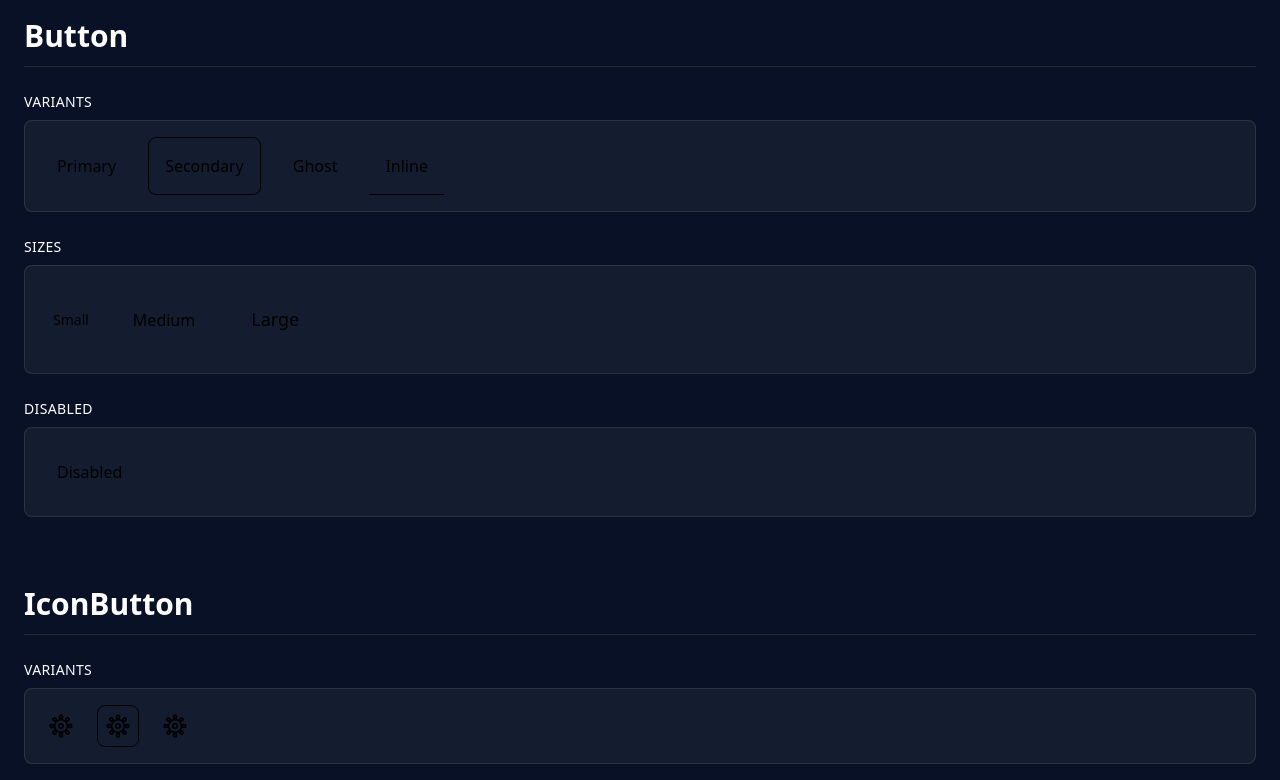
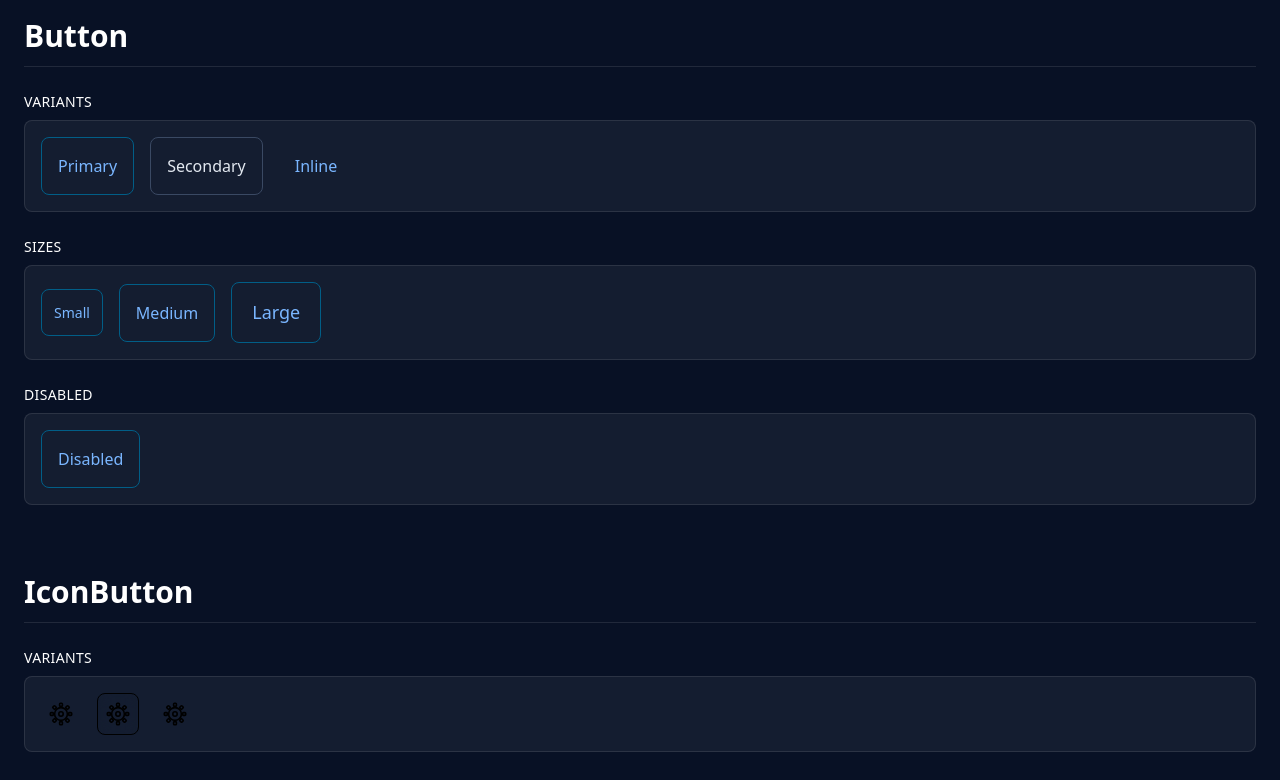
Before and after one commit to VladyslavSpasibozhko/portfolio, a React (Vite) app in the folder client/: page / in a window 1280 px wide. Shown: the part 1760-2540 px from the top of the page. Built offline with nearby package versions, Linux system fonts and the light colour scheme.

Commit message:
feat: update design for buttons

```diff
--- a/client/src/components/atoms/Button.tsx
+++ b/client/src/components/atoms/Button.tsx
@@ -1,38 +1,35 @@
-import type { ReactNode } from 'react';
+import type { ReactNode } from "react";
 
 interface ButtonProps extends React.ButtonHTMLAttributes<HTMLButtonElement> {
   children: ReactNode;
-  variant?: 'primary' | 'secondary' | 'ghost' | 'inline';
-  size?: 'sm' | 'md' | 'lg';
+  variant?: "primary" | "secondary" | "inline";
+  size?: "sm" | "md" | "lg";
 }
 
 const variantClasses = {
   primary:
-    "rounded-lg cursor-pointer bg-dark-500 transition-all duration-200",
+    "border border-border-highlight text-text-blue hover:border-border-focus hover:text-accent-sky",
   secondary:
-    "rounded-lg cursor-pointer border backdrop-blur-sm transition-all duration-200",
-  ghost:
-    "rounded-lg cursor-pointer transition-all duration-200",
-  inline:
-    "cursor-pointer border-b transition-all duration-200 ",
+    "border border-border-strong text-text-200 hover:border-border-DEFAULT hover:text-text-300",
+  inline: "text-text-blue hover:text-accent-sky",
 };
 
 const sizeClasses = {
-  sm: 'p-3 text-14',
-  md: 'p-4 text-16',
-  lg: 'p-6 text-18',
+  sm: "p-3 text-14",
+  md: "p-4 text-16",
+  lg: "px-5 py-4 text-18",
 };
 
 export function Button({
   children,
-  variant = 'primary',
-  size = 'md',
-  className = '',
+  variant = "primary",
+  size = "md",
+  className = "",
   ...props
 }: ButtonProps) {
   return (
     <button
-      className={`inline-flex items-center justify-center ${variantClasses[variant]} ${sizeClasses[size]} ${className}`}
+      className={`rounded-lg cursor-pointer inline-flex items-center justify-center ${variantClasses[variant]} ${sizeClasses[size]} ${className}`}
       {...props}
     >
       {children}
--- a/client/src/pages/LibraryPage.tsx
+++ b/client/src/pages/LibraryPage.tsx
@@ -350,7 +350,6 @@ export function LibraryPage() {
         <Example label="Variants">
           <Button variant="primary">Primary</Button>
           <Button variant="secondary">Secondary</Button>
-          <Button variant="ghost">Ghost</Button>
           <Button variant="inline">Inline</Button>
         </Example>
         <Example label="Sizes">
```
